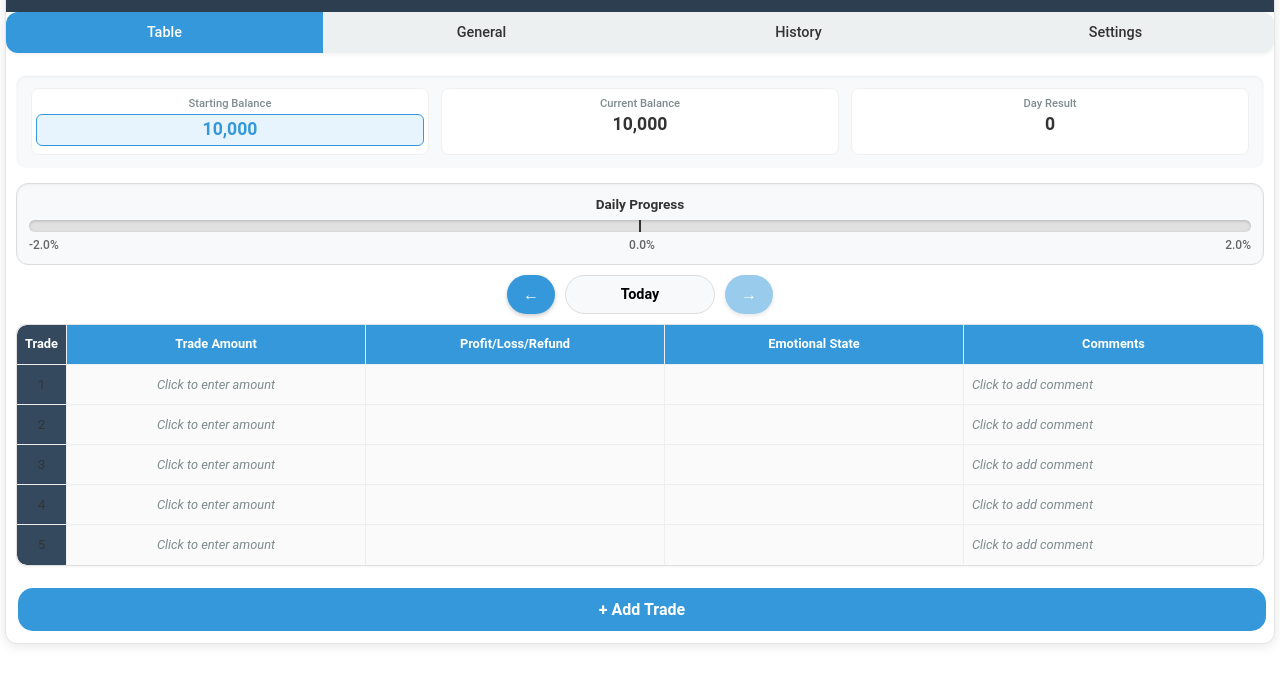
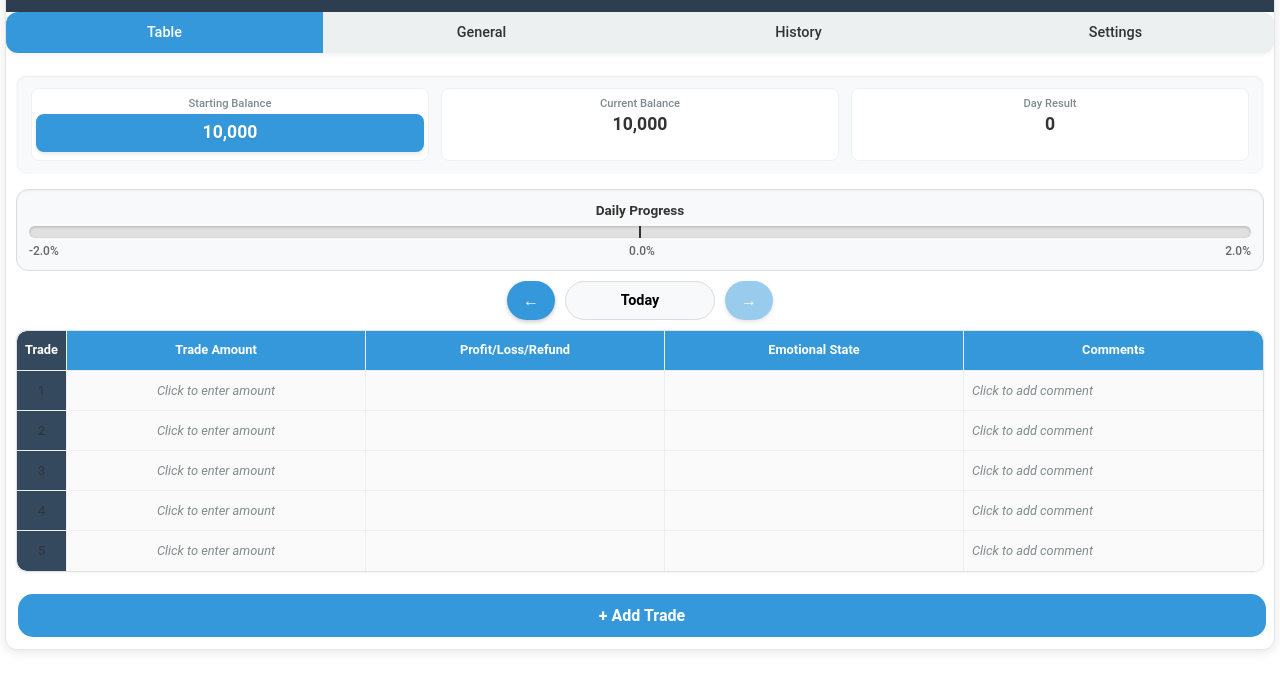
Before and after one commit to KotMilord/TradeDiary, a plain HTML site: page index.html in a window 1280 px wide. Shown: the part 71-762 px from the top of the page. Drawn offline with nearby package versions, Linux system fonts and the light colour scheme.

Commit message:
Update index.html

```diff
--- a/index.html
+++ b/index.html
@@ -126,13 +126,16 @@
         }
 
         .starting-balance {
-            background-color: var(--tg-theme-button-color, #e8f4fd);
-            color: var(--tg-theme-button-color, #3498db);
-            border-radius: 6px;
-            padding: 4px 6px;
-            border: 1px solid var(--tg-theme-button-color, #3498db);
-            font-weight: 600;
-        }
+    background-color: var(--tg-theme-button-color, #3498db) !important;
+    color: var(--tg-theme-button-text-color, white) !important;
+    border-radius: 8px;
+    padding: 6px 8px;
+    border: 2px solid var(--tg-theme-button-color, #3498db);
+    font-weight: 700;
+    font-size: 1.1rem;
+    text-shadow: 0 1px 2px rgba(0,0,0,0.1);
+    box-shadow: 0 2px 4px rgba(0,0,0,0.1);
+}
 
         .positive {
             color: #2ecc71;
```
